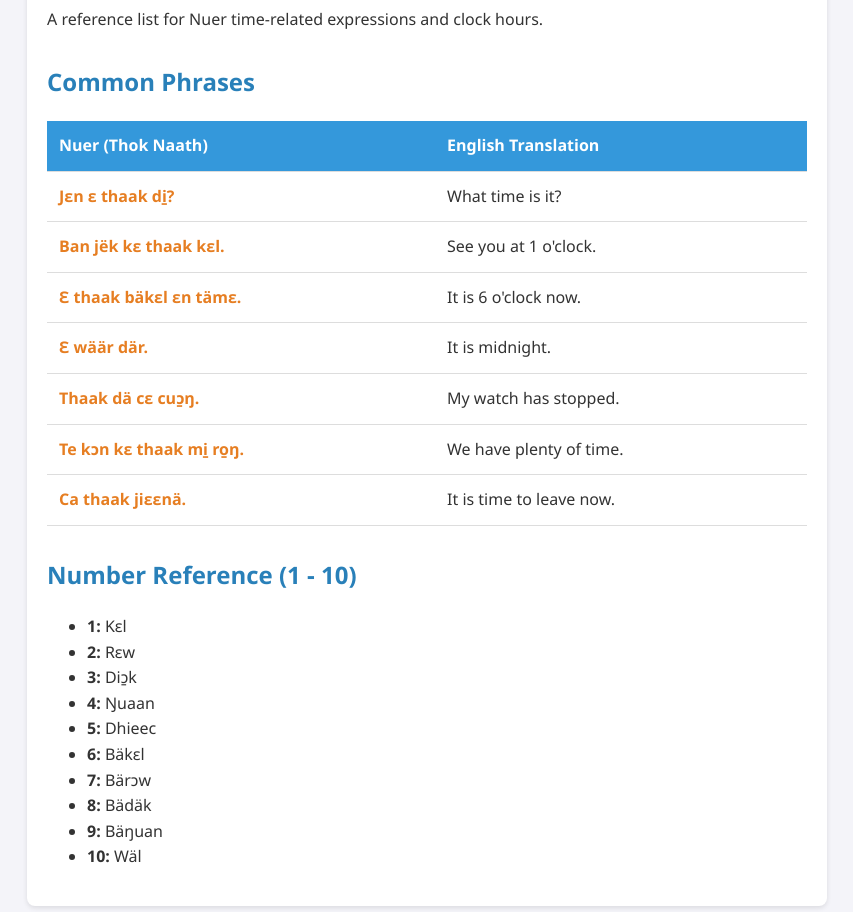
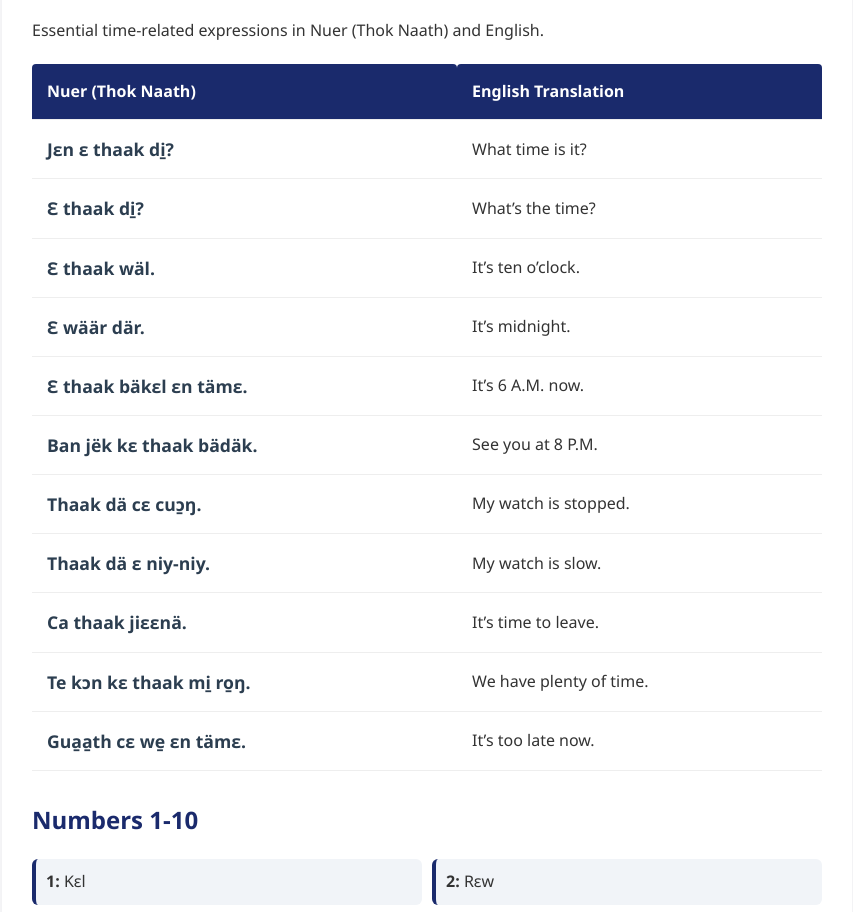
Before and after one commit to LearnNuerEnglish/NUER-AND-ENGLISH, a plain HTML site: page index.html in a window 1280 px wide. Shown: the part 139-1051 px from the top of the page, without its empty margins (213-1066 px from the left). Drawn offline with Linux system fonts and the light colour scheme.

Commit message:
Revise title, styles, and content in index.html
Updated the title and improved styling for better readability. Revised content for clarity and added a section for numbers.

```diff
--- a/index.html
+++ b/index.html
@@ -3,34 +3,26 @@
 <head>
     <meta charset="UTF-8">
     <meta name="viewport" content="width=device-width, initial-scale=1.0">
-    <title>Nuer Time Phrases - Thok Naath</title>
+    <title>Nuer & English Time Phrases</title>
     <style>
-        body {
-            font-family: 'Segoe UI', Tahoma, Geneva, Verdana, sans-serif;
-            line-height: 1.6;
-            color: #333;
-            max-width: 800px;
-            margin: 0 auto;
-            padding: 20px;
-            background-color: #f4f4f9;
-        }
-        h1 { color: #2c3e50; border-bottom: 2px solid #3498db; padding-bottom: 10px; }
-        h2 { color: #2980b9; margin-top: 30px; }
-        .container { background: white; padding: 20px; border-radius: 8px; box-shadow: 0 2px 5px rgba(0,0,0,0.1); }
-        table { width: 100%; border-collapse: collapse; margin-top: 10px; }
-        th, td { text-align: left; padding: 12px; border-bottom: 1px solid #ddd; }
-        th { background-color: #3498db; color: white; }
-        tr:hover { background-color: #f1f1f1; }
-        .highlight { font-weight: bold; color: #e67e22; }
+        body { font-family: 'Segoe UI', Arial, sans-serif; line-height: 1.6; color: #333; max-width: 850px; margin: 0 auto; padding: 20px; background-color: #f9f9fb; }
+        .card { background: white; padding: 30px; border-radius: 12px; box-shadow: 0 4px 15px rgba(0,0,0,0.05); }
+        h1 { color: #1a2a6c; border-bottom: 3px solid #f2a900; padding-bottom: 10px; }
+        h2 { color: #1a2a6c; margin-top: 30px; }
+        table { width: 100%; border-collapse: collapse; margin: 20px 0; }
+        th, td { text-align: left; padding: 15px; border-bottom: 1px solid #eee; }
+        th { background-color: #1a2a6c; color: white; border-radius: 4px 4px 0 0; }
+        .nuer-text { font-weight: bold; color: #2c3e50; font-size: 1.1em; }
+        .num-list { display: grid; grid-template-columns: repeat(2, 1fr); gap: 10px; list-style: none; padding: 0; }
+        .num-item { background: #f1f4f8; padding: 10px; border-radius: 6px; border-left: 4px solid #1a2a6c; }
     </style>
 </head>
 <body>
 
-<div class="container">
+<div class="card">
     <h1>Thok Naath Time Phrases</h1>
-    <p>A reference list for Nuer time-related expressions and clock hours.</p>
+    <p>Essential time-related expressions in Nuer (Thok Naath) and English.</p>
 
-    <h2>Common Phrases</h2>
     <table>
         <thead>
             <tr>
@@ -39,50 +31,33 @@
             </tr>
         </thead>
         <tbody>
-            <tr>
-                <td class="highlight">Jɛn ɛ thaak di̱?</td>
-                <td>What time is it?</td>
-            </tr>
-            <tr>
-                <td class="highlight">Ban jëk kɛ thaak kɛl.</td>
-                <td>See you at 1 o'clock.</td>
-            </tr>
-            <tr>
-                <td class="highlight">Ɛ thaak bäkɛl ɛn tämɛ.</td>
-                <td>It is 6 o'clock now.</td>
-            </tr>
-            <tr>
-                <td class="highlight">Ɛ wäär där.</td>
-                <td>It is midnight.</td>
-            </tr>
-            <tr>
-                <td class="highlight">Thaak dä cɛ cuɔ̱ŋ.</td>
-                <td>My watch has stopped.</td>
-            </tr>
-            <tr>
-                <td class="highlight">Te kɔn kɛ thaak mi̱ ro̱ŋ.</td>
-                <td>We have plenty of time.</td>
-            </tr>
-            <tr>
-                <td class="highlight">Ca thaak jiɛɛnä.</td>
-                <td>It is time to leave now.</td>
-            </tr>
+            <tr><td class="nuer-text">Jɛn ɛ thaak di̱?</td><td>What time is it?</td></tr>
+            <tr><td class="nuer-text">Ɛ thaak di̱?</td><td>What’s the time?</td></tr>
+            <tr><td class="nuer-text">Ɛ thaak wäl.</td><td>It’s ten o’clock.</td></tr>
+            <tr><td class="nuer-text">Ɛ wäär där.</td><td>It’s midnight.</td></tr>
+            <tr><td class="nuer-text">Ɛ thaak bäkɛl ɛn tämɛ.</td><td>It’s 6 A.M. now.</td></tr>
+            <tr><td class="nuer-text">Ban jëk kɛ thaak bädäk.</td><td>See you at 8 P.M.</td></tr>
+            <tr><td class="nuer-text">Thaak dä cɛ cuɔ̱ŋ.</td><td>My watch is stopped.</td></tr>
+            <tr><td class="nuer-text">Thaak dä ɛ niy-niy.</td><td>My watch is slow.</td></tr>
+            <tr><td class="nuer-text">Ca thaak jiɛɛnä.</td><td>It’s time to leave.</td></tr>
+            <tr><td class="nuer-text">Te kɔn kɛ thaak mi̱ ro̱ŋ.</td><td>We have plenty of time.</td></tr>
+            <tr><td class="nuer-text">Gua̱a̱th cɛ we̱ ɛn tämɛ.</td><td>It’s too late now.</td></tr>
         </tbody>
     </table>
 
-    <h2>Number Reference (1 - 10)</h2>
-    <ul>
-        <li><strong>1:</strong> Kɛl</li>
-        <li><strong>2:</strong> Rɛw</li>
-        <li><strong>3:</strong> Diɔ̱k</li>
-        <li><strong>4:</strong> Ŋuaan</li>
-        <li><strong>5:</strong> Dhieec</li>
-        <li><strong>6:</strong> Bäkɛl</li>
-        <li><strong>7:</strong> Bärɔw</li>
-        <li><strong>8:</strong> Bädäk</li>
-        <li><strong>9:</strong> Bäŋuan</li>
-        <li><strong>10:</strong> Wäl</li>
-    </ul>
+    <h2>Numbers 1-10</h2>
+    <div class="num-list">
+        <div class="num-item"><strong>1:</strong> Kɛl</div>
+        <div class="num-item"><strong>2:</strong> Rɛw</div>
+        <div class="num-item"><strong>3:</strong> Diäk</div>
+        <div class="num-item"><strong>4:</strong> Ŋuan</div>
+        <div class="num-item"><strong>5:</strong> Dhiec</div>
+        <div class="num-item"><strong>6:</strong> Bäkɛl</div>
+        <div class="num-item"><strong>7:</strong> Bärɔw</div>
+        <div class="num-item"><strong>8:</strong> Bädäk</div>
+        <div class="num-item"><strong>9:</strong> Bäŋuan</div>
+        <div class="num-item"><strong>10:</strong> Wäl</div>
+    </div>
 </div>
 
 </body>
```
